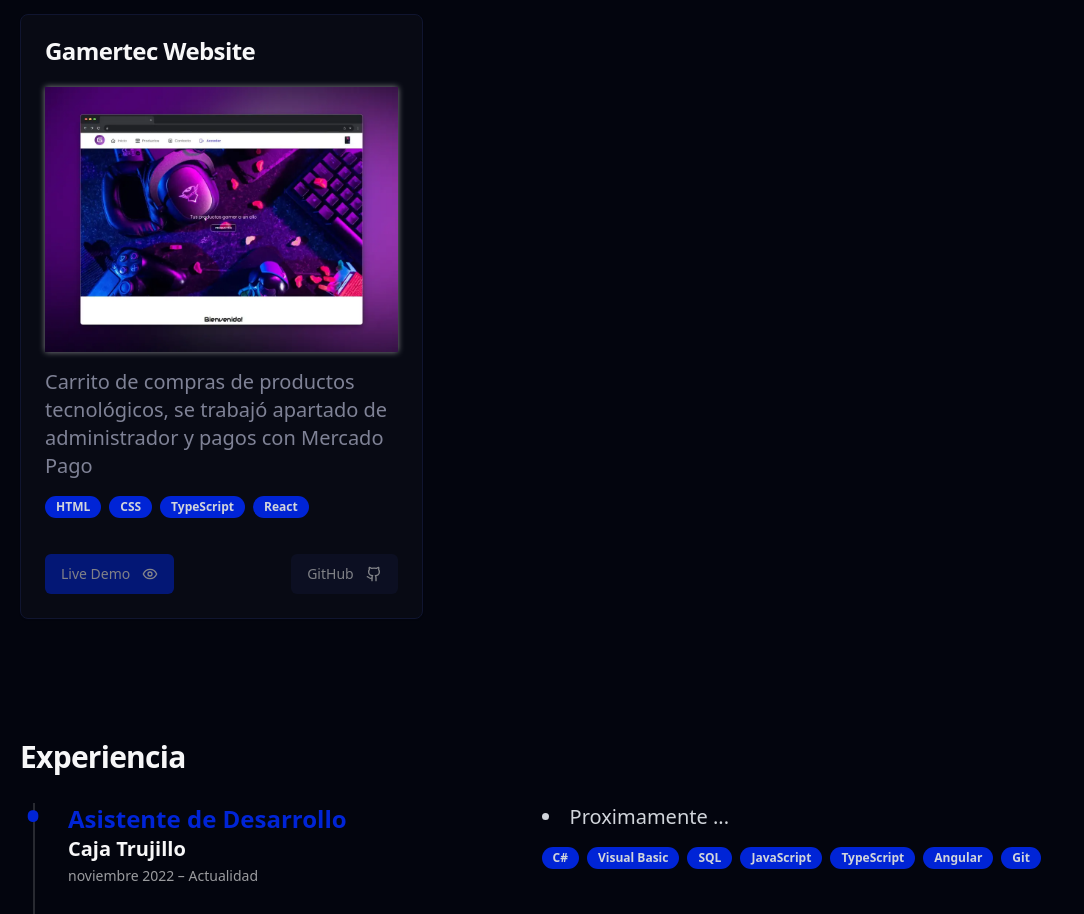
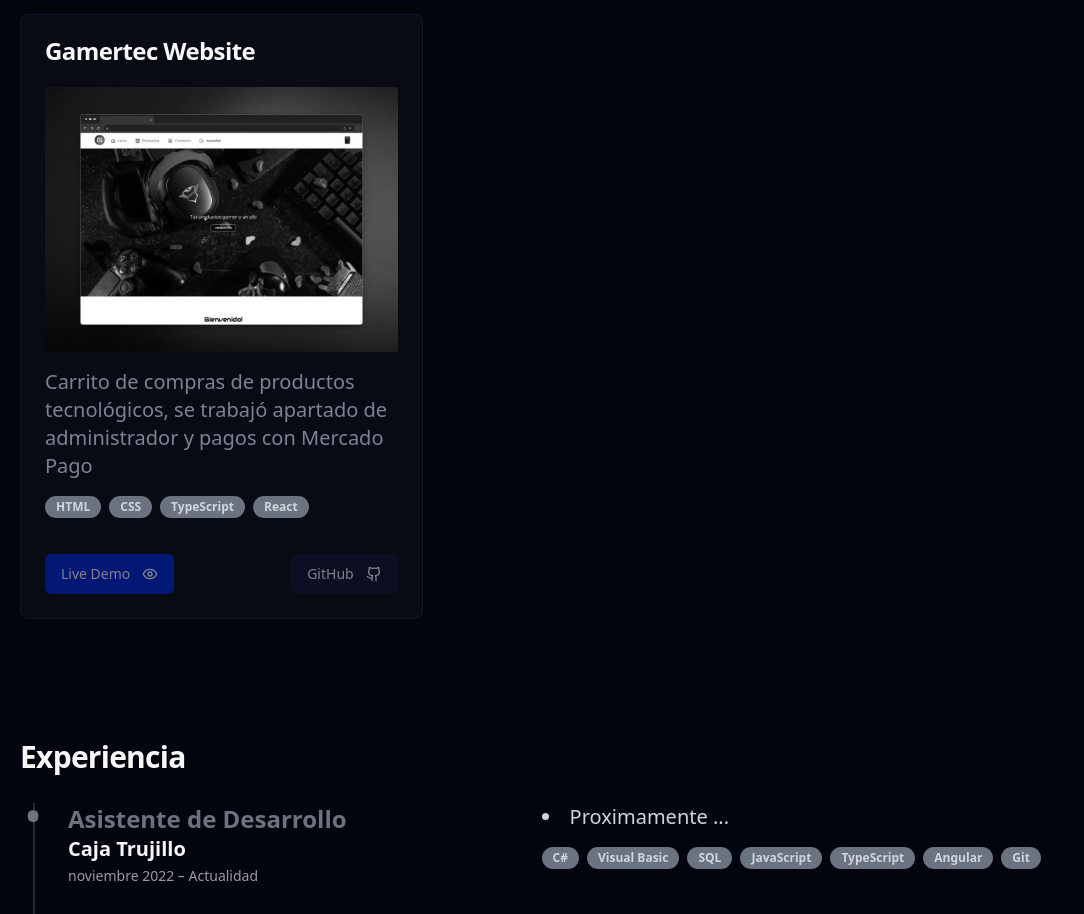
Before and after one commit to kefer16/portafolio, a Next.js app: page / in a window 1280 px wide. Shown: the part 2398-3312 px from the top of the page, without its empty margins (0-1084 px from the left). Built offline with nearby package versions, Linux system fonts and the light colour scheme.

Commit message:
mejoras en hover

```diff
--- a/src/sections/experience.section.tsx
+++ b/src/sections/experience.section.tsx
@@ -14,11 +14,11 @@ export default function Experience() {
                         {
                             experiences && experiences.map((experience) => (
                                 <div key={experience.id}
-                                    className="relative mx-12 pb-12 grid before:absolute before:left-[-35px] before:block before:h-full before:border-l-2 before:border-white/15 before:content-[''] md:grid-cols-5 md:gap-10 md:space-x-4]">
+                                    className="relative mx-12 pb-12 grid before:absolute before:left-[-35px] before:block before:h-full before:border-l-2 before:border-white/15 before:content-[''] md:grid-cols-5 md:gap-10 md:space-x-4] group">
                                     <div className="relative pb-12 md:col-span-2">
                                         <div className="sticky top-0">
-                                            <span className="text-primary -left-[44px] -top-3 absolute rounded-full text-5xl">•</span>
-                                            <h3 className="text-2xl font-bold text-primary">{experience.job_position}</h3>
+                                            <span className="text-gray-500 -left-[44px] -top-3 absolute rounded-full text-5xl transition ease-in-out duration-150 group-hover:text-primary">•</span>
+                                            <h3 className="text-2xl font-bold text-gray-500 transition ease-in-out duration-150 group-hover:text-primary">{experience.job_position}</h3>
                                             <h4 className="font-semibold text-xl">{experience.company}</h4>
                                             <time className="p-0 m-0 text-sm text-white/60">{experience.time}</time>
                                         </div>
@@ -36,7 +36,7 @@ export default function Experience() {
                                         <div className="flex gap-2 flex-wrap">
                                             {
                                                 experience.technologies && experience.technologies.length > 0 && experience.technologies.map((technology, index) => (
-                                                    <Badge key={index} className="text-gray-300 ">
+                                                    <Badge key={index} className="text-gray-300 bg-gray-500 transition ease-in-out duration-150 group-hover:bg-primary">
                                                         {technology}
                                                     </Badge>
                                                 ))
--- a/src/sections/projects.section.tsx
+++ b/src/sections/projects.section.tsx
@@ -24,14 +24,14 @@ export default function Project() {
                             projects && projects.map((project) => (
                                 <Card
                                     key={project.id}
-                                    className="flex flex-col w-full transition ease-in-out  hover:-translate-y-2 duration-150 !p-0">
+                                    className="flex flex-col w-full !p-0 group">
                                     <CardHeader>
                                         <CardTitle>{project.title}</CardTitle>
                                     </CardHeader>
                                     <CardContent className="flex flex-col gap-4">
                                         <AspectRatio ratio={4 / 3}>
                                             <Image
-                                                className="w-full h-[300px] drop-shadow-[0_0_0.2rem_#ffffff82]"
+                                                className="w-full h-[300px] transition ease-in-out delay-150 group-hover:grayscale-0 lg:grayscale"
                                                 alt={project.alt}
                                                 fill
                                                 src={project.src}
@@ -42,7 +42,7 @@ export default function Project() {
                                         <div className="flex gap-2 flex-wrap">
                                             {
                                                 project.technologies && project.technologies.length > 0 && project.technologies.map((technology, index) => (
-                                                    <Badge key={index} className="text-gray-300 ">
+                                                    <Badge key={index} className="text-gray-300 bg-gray-500 transition ease-in-out delay-150 group-hover:bg-primary">
                                                         {technology}
                                                     </Badge>
                                                 ))
--- a/src/sections/skills.section.tsx
+++ b/src/sections/skills.section.tsx
@@ -12,7 +12,7 @@ export default function Skills() {
                 <div className="w-full md:w-[600px] mx-auto grid grid-cols-2 md:grid-cols-3 lg:grid-cols-4 gap-4 mt-5">
                     {
                         skills && skills.map((skill) => (
-                            <Card key={skill.name} className="flex flex-col w-full transition ease-in-out  hover:-translate-y-2 duration-150">
+                            <Card key={skill.name} className="flex flex-col w-full transition ease-in-out duration-150 hover:-translate-y-2">
                                 <CardHeader className="text-center">
                                     <CardTitle>{skill.name}</CardTitle>
                                 </CardHeader>
```
